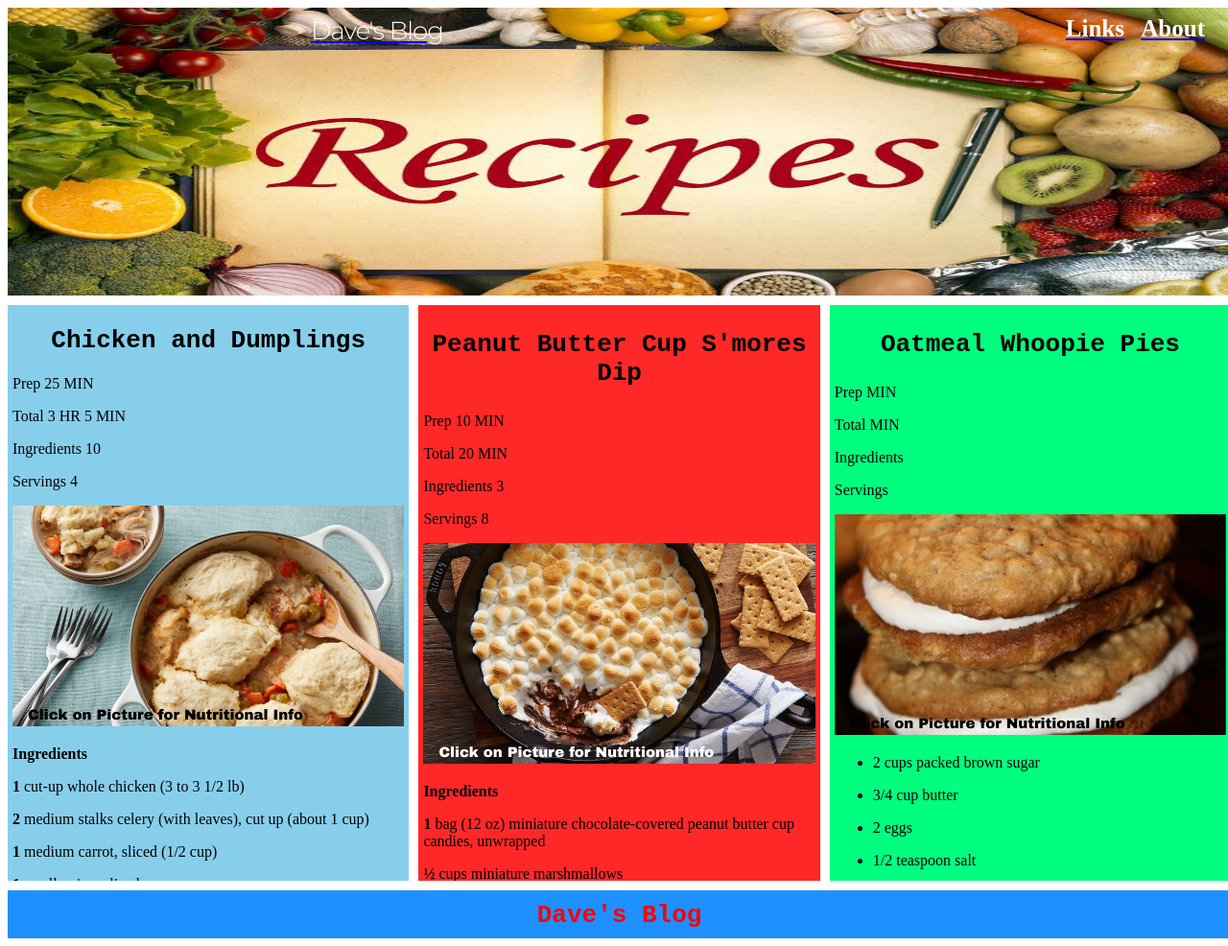
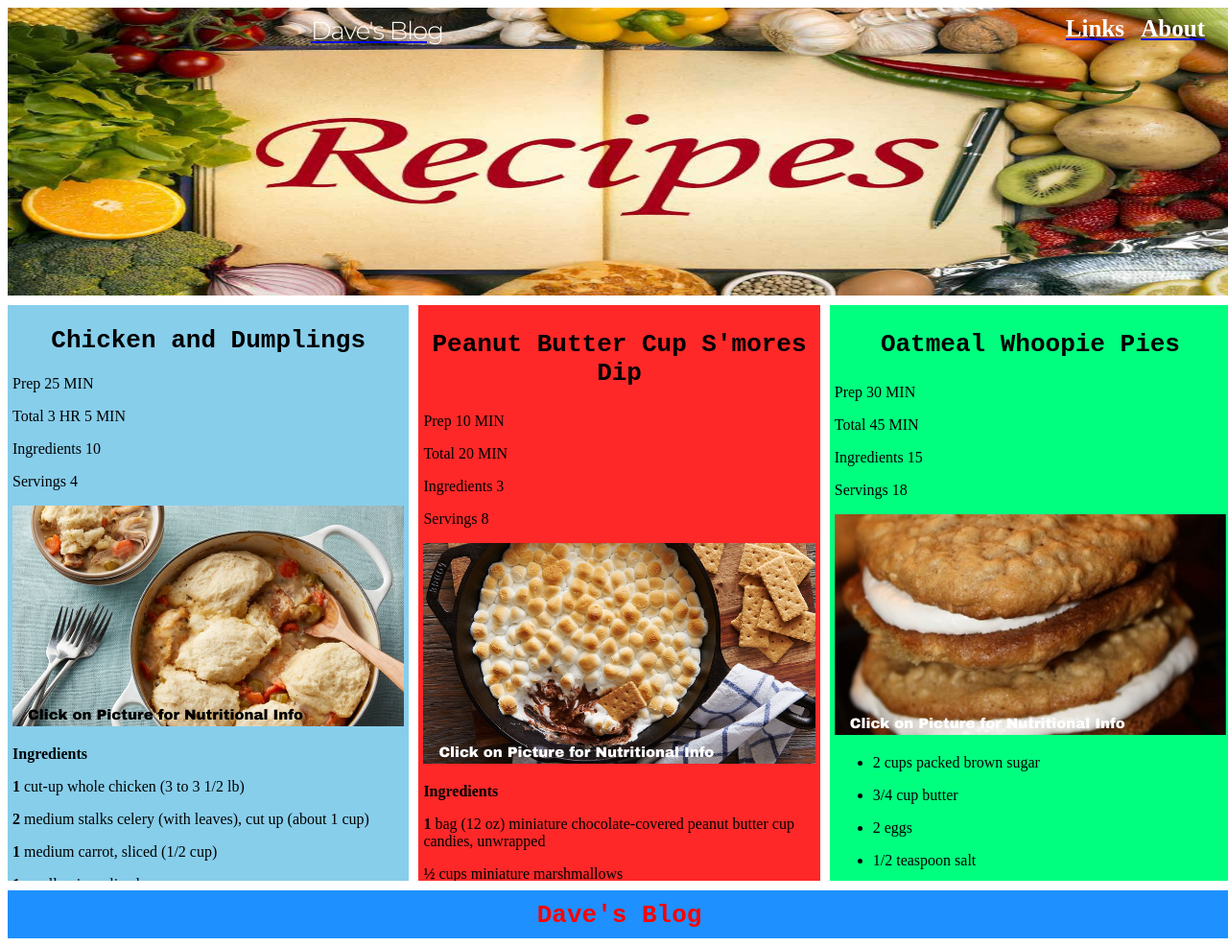
Before and after one commit to bdfilson/Davesblog, a Jekyll site: the page built from Recipes.html, in a window 1280 px wide. Shown: the whole page at 96% size. Built offline with Jekyll 4.4.1, drawn with Linux system fonts in a browser that asks for light colours.

Commit message:
color of text bottom of pic

```diff
--- a/Recipes.html
+++ b/Recipes.html
@@ -126,15 +126,15 @@
     <section class="right">
     <h1><p><strong>Oatmeal Whoopie Pies</strong></p></h1>
   <div class="prep"
-      <p>Prep  MIN</p>
-      <p>Total  MIN</p>
-      <p>Ingredients </p>
-      <p>Servings </p>
+      <p>Prep  30 MIN</p>
+      <p>Total  45 MIN</p>
+      <p>Ingredients 15</p>
+      <p>Servings 18</p>
   </div>
   <div class="photo">
     <a href="./img/whoopNutris.PNG" target="new">
     <img src="./img/whoopie.jpg" alt="Oatmeal Whoopie Pies image" style="width: 100%;height: 100%" />
-      <div class="bottom-text">Click on Picture for Nutritional Info</div>
+      <div class="bottom-text2">Click on Picture for Nutritional Info</div>
     </a>
   </div>
 
```
